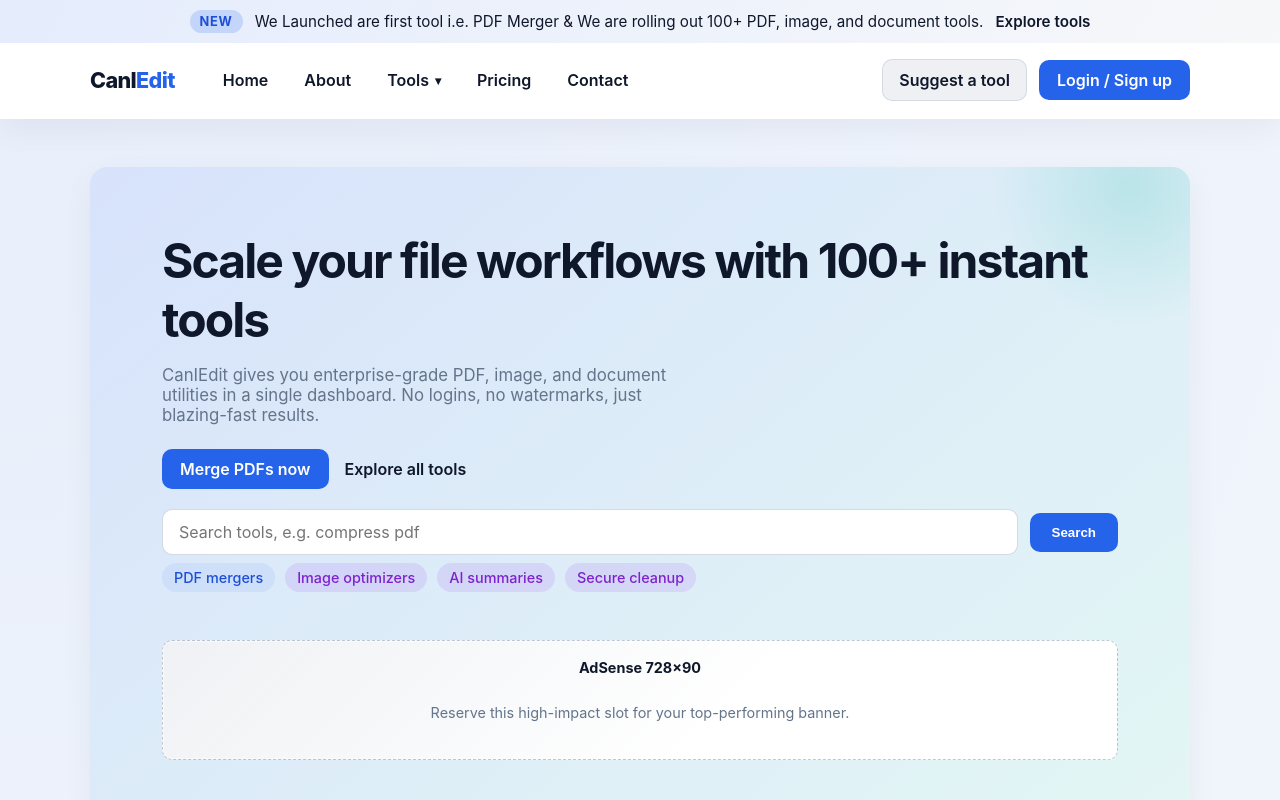
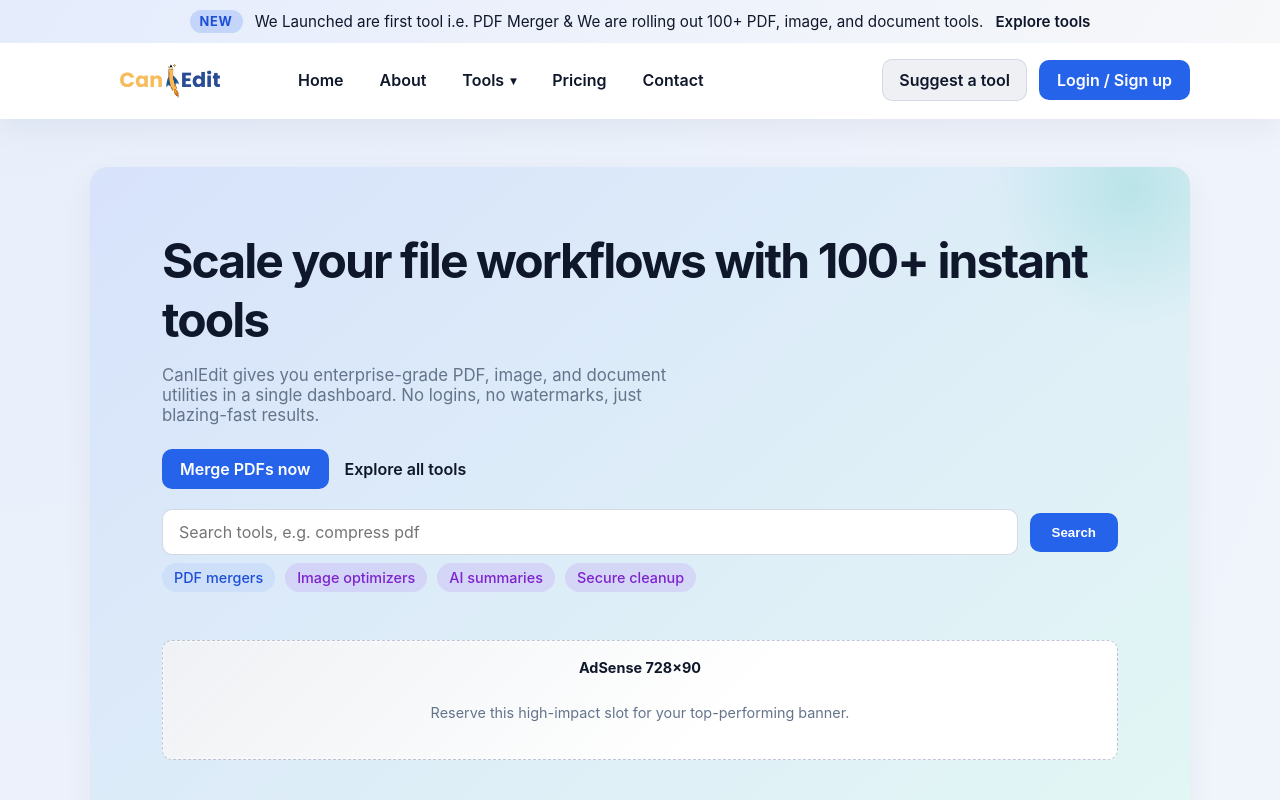
Before and after one commit to 24f2002329/caniedit, a plain HTML site: page frontend/index.html in a window 1280 px wide. Shown: the top 800 px of the page. Drawn offline with Linux system fonts and the light colour scheme.

Commit message:
updated favicon and logo

```diff
--- a/frontend/assets/styles.css
+++ b/frontend/assets/styles.css
@@ -261,6 +261,8 @@
 }
 
 .brand {
+    display: inline-flex;
+    align-items: center;
     font-size: 1.35rem;
     font-weight: 800;
     color: var(--brand-text);
@@ -268,8 +270,9 @@
     text-decoration: none;
 }
 
-.brand span {
-    color: var(--brand-primary);
+.brand img {
+    width: 160px;
+    height: auto;
 }
 
 .header-actions {
--- a/frontend/index.html
+++ b/frontend/index.html
@@ -7,6 +7,7 @@
   <meta name="viewport" content="width=device-width, initial-scale=1.0" />
   <meta name="keywords" content="merge pdf online, pdf tools, file converter, compress pdf, free pdf merger" />
   <link rel="canonical" href="https://www.caniedit.in/" />
+  <link rel="icon" href="/assets/images/CanIEdit_(64x64px).png" type="image/png" sizes="64x64" />
   <link rel="stylesheet" href="./assets/styles.css" />
 </head>
 <body>
--- a/frontend/partials/footer.html
+++ b/frontend/partials/footer.html
@@ -2,7 +2,7 @@
 	<div class="container">
 		<div class="footer-grid">
 			<div>
-				<h3>CanIEdit</h3>
+				<img src="../assets/images/CanIEdit_(1200x300px).png" alt="CanIEdit logo" />
 				<p>Fast, privacy-first file tools built for creators. Merge, compress, convert, and automate without losing quality.</p>
 				<div class="ad-slot ad-slot--banner" aria-label="Ad placeholder">
 					<strong>AdSense 728×90</strong>
--- a/frontend/partials/header.html
+++ b/frontend/partials/header.html
@@ -8,7 +8,9 @@
 	</div>
 
 	<div class="container header-inner">
-		<a class="brand" href="/">CanI<span>Edit</span></a>
+		<a class="brand" href="/" aria-label="CanIEdit home">
+			<img src="../assets/images/CanIEdit_(1200x300px).png" alt="CanIEdit" width="160" height="40" />
+		</a>
 
 		<nav class="primary-nav" aria-label="Main navigation">
 			<ul class="nav-menu">
```
Also changed, not shown: frontend/pdf/download.html (+1 -0 lines), frontend/pdf/merge.html (+1 -0 lines), frontend/pricing.html (+1 -0 lines), frontend/assets/images/CanIEdit_(1200x300px).png (added), frontend/assets/images/CanIEdit_(40x40px).png (added), frontend/assets/images/CanIEdit_(40x40px).svg (added), frontend/assets/images/CanIEdit_(500x500px).jpg (added), frontend/assets/images/CanIEdit_(500x500px).png (added), frontend/assets/images/CanIEdit_(64x64px).png (added).
